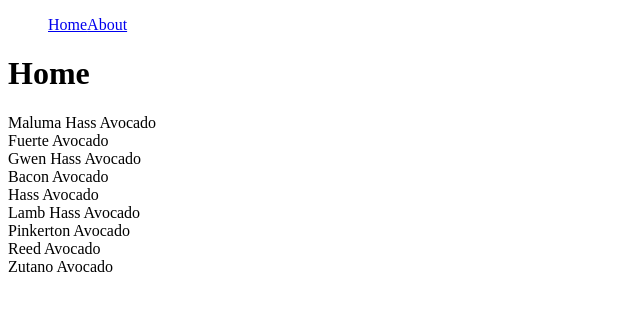
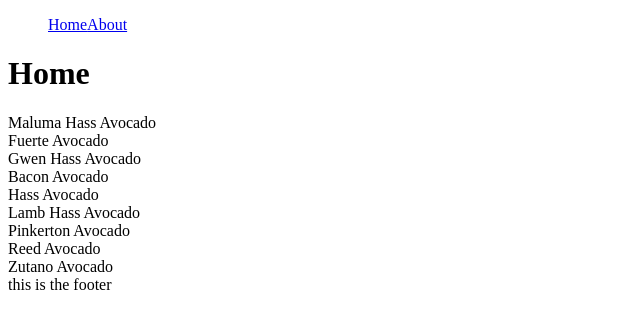
Before and after one commit to Duvier-Reinosa/aguacateStore, a Next.js app: page / in a window 1280 px wide. Shown: the top 328 px of the page, without its empty margins (0-640 px from the left). Built offline with nearby package versions, Linux system fonts and the light colour scheme.

Commit message:
added layout with _app

```diff
--- /dev/null
+++ b/components/Layout/Layout.tsx
@@ -0,0 +1,14 @@
+import React from "react"
+import NavBar from "@components/NavBar/NavBar"
+
+const Layout: React.FC = ({ children }) => {
+    return (
+        <div>
+            <NavBar />
+            {children}
+            <footer>this is the footer</footer>
+        </div>
+    )
+}
+
+export default Layout
--- /dev/null
+++ b/pages/_app.tsx
@@ -0,0 +1,13 @@
+import { AppProps } from "next/app";
+import Layout from "@components/Layout/Layout";
+
+export default function MyApp({ Component, pageProps }: AppProps) {
+    //provider - context/providers, themes, data
+    //layout
+    //add additional props
+    return (
+        <Layout>
+            <Component {...pageProps} />
+        </Layout>
+        );
+}
--- a/pages/about.tsx
+++ b/pages/about.tsx
@@ -1,10 +1,9 @@
 import React from "react"
-import NavBar from "../components/NavBar"
+import NavBar from "../components/NavBar/NavBar"
 
 const About = () => {
     return (
         <div>
-            <NavBar />
             <h1>About</h1>
         </div>
     )
--- a/pages/index.tsx
+++ b/pages/index.tsx
@@ -1,5 +1,5 @@
 import React, { useState, useEffect } from "react"
-import NavBar from "../components/NavBar"
+import NavBar from "../components/NavBar/NavBar"
 import { useRouter } from "next/router"
 
 const Home = () => {
@@ -17,7 +17,6 @@
 
     return (
         <div>
-            <NavBar />
             <h1>Home</h1>
             {productList.map((product:any) => (
                 <div onClick={ () => Router.push(`/product/${product.id}`)}>{product.name}</div>
```
Also changed, not shown: components/NavBar/NavBar.tsx (renamed from components/NavBar.tsx), 1 other file (tests, documents, lock files or other folders).
